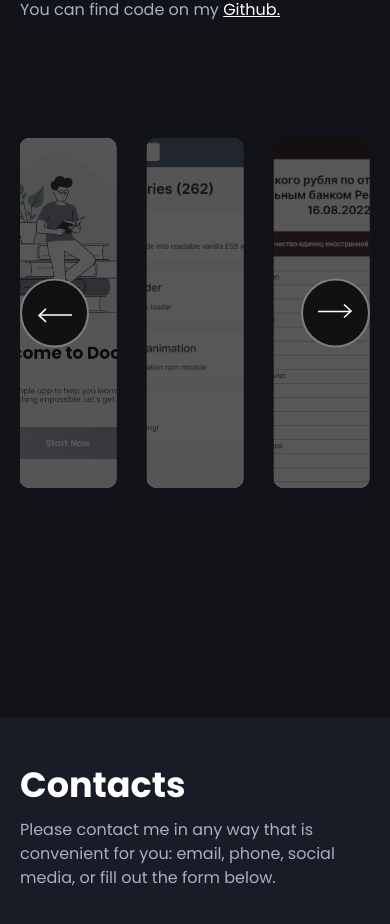
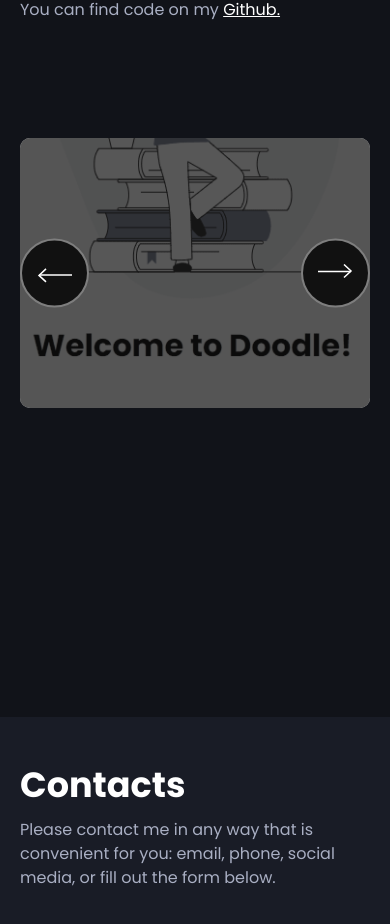
Before and after one commit to Feralwater/cv, a React (Create React App) app: page / in a window 390 px wide. Shown: the part 3534-4458 px from the top of the page. Built offline with nearby package versions, Linux system fonts and the light colour scheme.

Commit message:
add media queries to portfolio block

```diff
--- a/src/Pages/Portfolio/components/PortfolioSwiper/index.tsx
+++ b/src/Pages/Portfolio/components/PortfolioSwiper/index.tsx
@@ -1,6 +1,5 @@
 import React from 'react';
 import { SwiperSlide } from 'swiper/react';
-// eslint-disable-next-line import/no-unresolved
 import 'swiper/css';
 import { Navigation } from 'swiper';
 import { ProjectLink, StyledSwiper } from './styles';
@@ -9,17 +8,23 @@ import { PORTFOLIO } from './constants';
 export default function PortfolioSwiper() {
   return (
     <StyledSwiper
-      slidesPerView={3}
       spaceBetween={30}
       slidesPerGroup={2}
       loop
       loopFillGroupWithBlank
-      pagination={{
-        clickable: true,
-      }}
       navigation
       modules={[Navigation]}
-      className="mySwiper"
+      breakpoints={{
+        960: {
+          slidesPerView: 3,
+        },
+        540: {
+          slidesPerView: 2,
+        },
+        0: {
+          slidesPerView: 1,
+        },
+      }}
     >
       {
             PORTFOLIO.map(({
--- a/src/Pages/Portfolio/components/PortfolioSwiper/styles.ts
+++ b/src/Pages/Portfolio/components/PortfolioSwiper/styles.ts
@@ -51,6 +51,10 @@ export const ProjectLink = styled.a<IProjectLink>`
   height: 350px;
   border-radius: 10px;
 
+  @media (max-width: ${({ theme }) => theme.media.medium}) {
+   height: 270px;
+  }
+
   &:after {
     content: '';
     display: flex;
```
